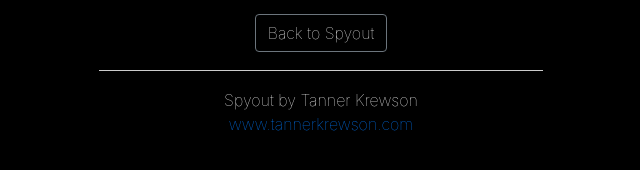
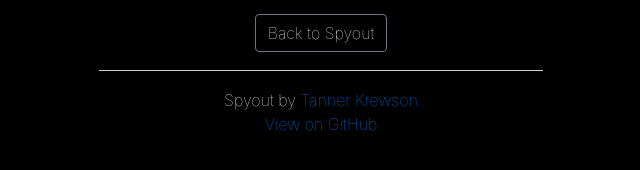
Before and after one commit to tannerkrewson/snakeout, a React app: page /more-games in a window 1280 px wide. Shown: the part 350-520 px from the top of the page, without its empty margins (319-959 px from the left). Built offline with nearby package versions, Linux system fonts and the light colour scheme; no server answers.

Commit message:
Added GitHub link to the footer

```diff
--- a/src/client/components/Footer.js
+++ b/src/client/components/Footer.js
@@ -9,10 +9,13 @@
 		return (
 			<footer>
 				<hr />
-				Spyout by Tanner Krewson
+				Spyout by{" "}
+				<a href="http://www.tannerkrewson.com/" target="_blank">
+					Tanner Krewson
+				</a>
 				<br />
-				<a href="http://www.tannerkrewson.com/" target="_blank">
-					www.tannerkrewson.com
+				<a href="https://github.com/tannerkrewson/spyout" target="_blank">
+					View on GitHub
 				</a>
 			</footer>
 		);
```
